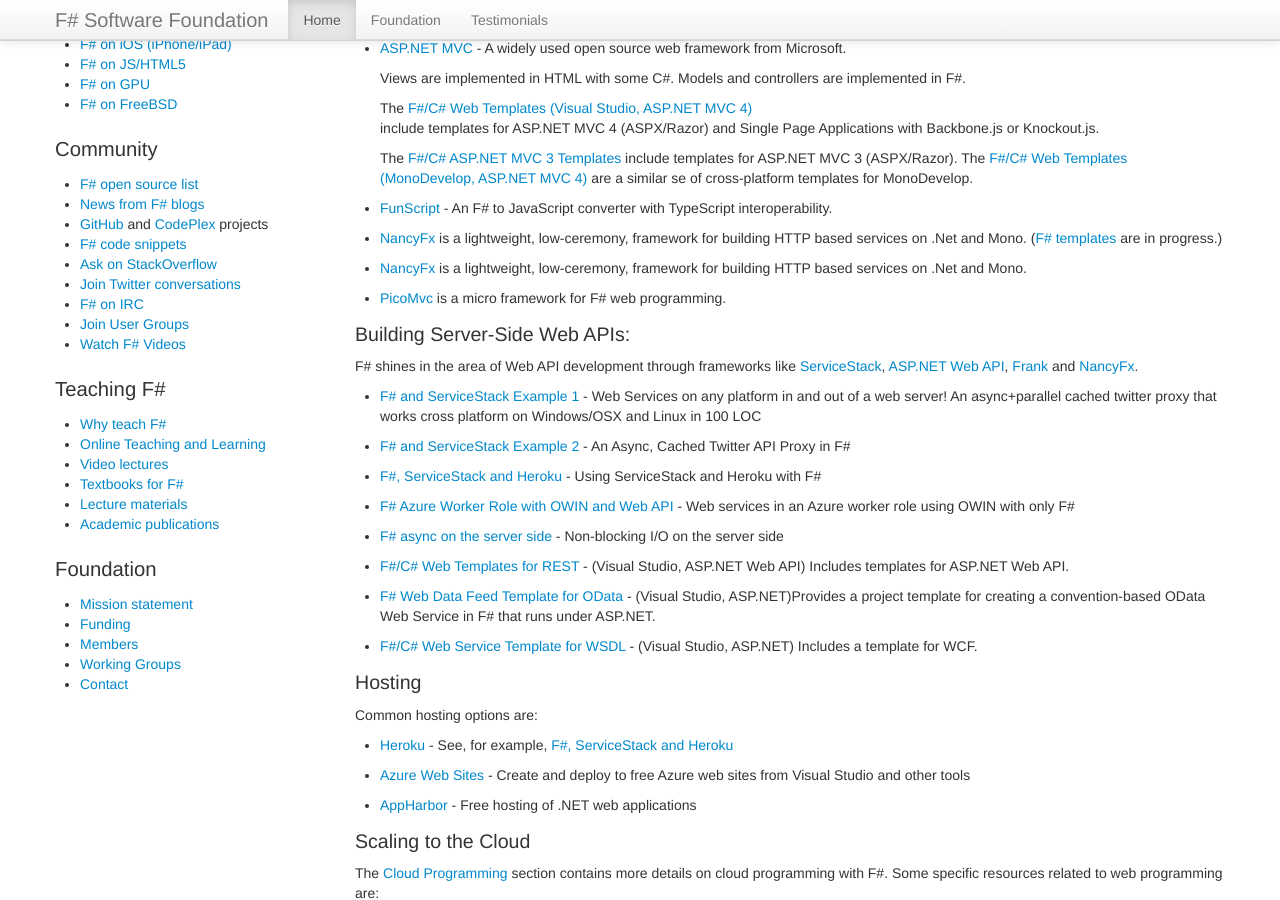
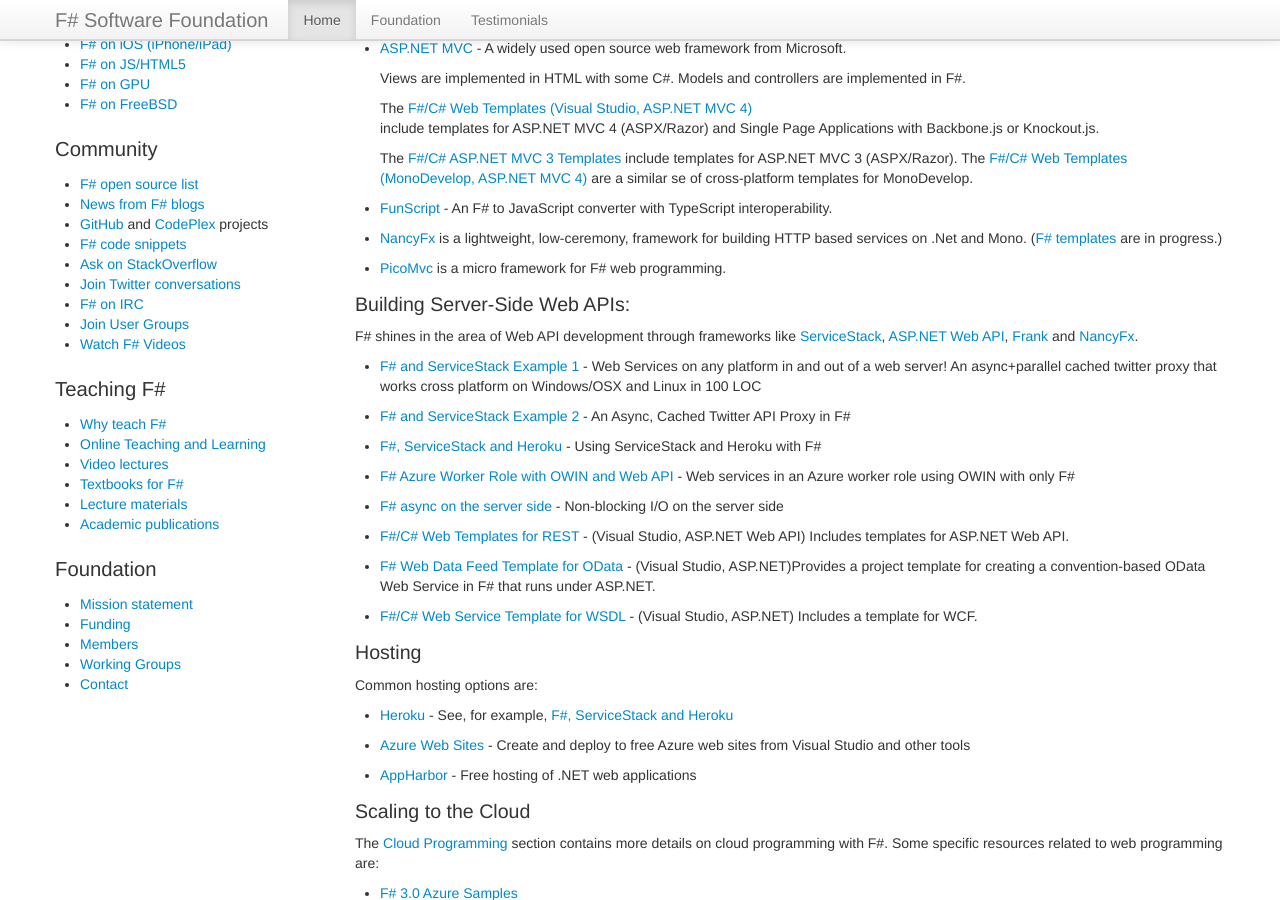
Before and after one commit to fsharp/fsharp.org, a Jekyll site: the page built from webstacks/index.md, in a window 1280 px wide and 900 px high, scrolled down 461 px. Built offline with Jekyll 4.4.1, drawn with Linux system fonts in a browser that asks for light colours; nearby versions of some CDN libraries; some web fonts are replaced; comment, search, counter and statistics services are not loaded.

```diff
--- a/webstacks/index.md
+++ b/webstacks/index.md
@@ -34,8 +34,6 @@
  * [FunScript](http://funscript.info/) - An F# to JavaScript converter with TypeScript interoperability.
 
  * [NancyFx](https://github.com/NancyFx/Nancy) is a lightweight, low-ceremony, framework for building HTTP based services on .Net and Mono. ([F# templates](https://github.com/NancyFx/Nancy.Templates/pull/2) are in progress.)
-
- * [NancyFx](https://github.com/NancyFx/Nancy) is a lightweight, low-ceremony, framework for building HTTP based services on .Net and Mono.
 
  * [PicoMvc](https://github.com/robertpi/PicoMvc) is a micro framework for F# web programming.
 
```
